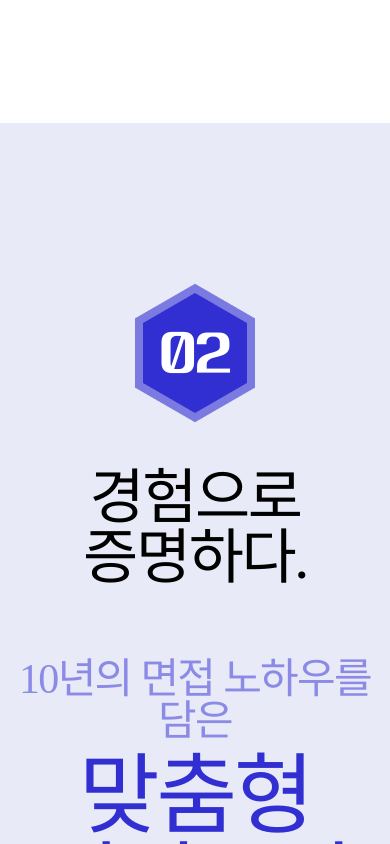
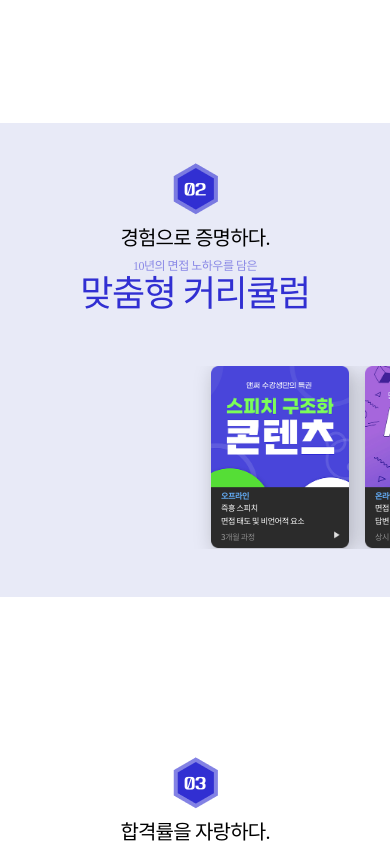
Before and after one commit to Parkminem/answer, a React (Vite) app: page / in a window 390 px wide. Shown: the part 7520-8364 px from the top of the page. Built offline with nearby package versions, Linux system fonts and the light colour scheme; a web font is replaced by a local one.

Commit message:
메인 커리큘럼 모바일 완료

```diff
--- a/src/components/common/MainSubTitle.jsx
+++ b/src/components/common/MainSubTitle.jsx
@@ -1,13 +1,19 @@
-import React from 'react';
+import React, { useState } from 'react';
 import styles from '@/components/common/MainSubTitle.module.scss';
 import classNames from 'classnames/bind';
 import polygon from '@/assets/images/common/polygon01.png';
+import mPolygon from '@/assets/images/mobile/common/mobile_frame.png';
 
 const MainSubTitle = (props) => {
 	const cx = classNames.bind(styles);
+	const width = window.innerWidth;
+	const [mobile, setMobile] = useState(width);
 	return (
 		<div className={cx('main-title')}>
-			<div className={cx('main-title__polygon')} style={{ backgroundImage: `url(${polygon})` }}>
+			<div
+				className={cx('main-title__polygon')}
+				style={{ backgroundImage: `url(${mobile < 401 ? mPolygon : polygon})` }}
+			>
 				<span>{props.number}</span>
 			</div>
 			<div className={cx('main-title__text-box')}>
--- a/src/components/common/MainSubTitle.module.scss
+++ b/src/components/common/MainSubTitle.module.scss
@@ -41,3 +41,33 @@
 		}
 	}
 }
+@media all and (max-width: 400px) {
+	.main-title {
+		width: 100%;
+		&__polygon {
+			width: 45px;
+			height: 52px;
+			span {
+				font-size: 16px;
+				line-height: 18px;
+			}
+		}
+		&__text-box {
+			margin-top: 13px;
+			&__title {
+				font-size: 20px;
+				line-height: 20px;
+			}
+			&__desc {
+				margin-top: 12px;
+				font-size: 12px;
+				line-height: 12px;
+			}
+			&__sub-title {
+				font-size: 36px;
+				line-height: 36px;
+				margin-top: 4px;
+			}
+		}
+	}
+}
--- a/src/components/home/curriculum/CurriculumList.jsx
+++ b/src/components/home/curriculum/CurriculumList.jsx
@@ -1,6 +1,8 @@
-import React from 'react';
+import React, { useState } from 'react';
 import styles from '@/components/home/curriculum/CurriculumList.module.scss';
 import classNames from 'classnames/bind';
+import { Swiper, SwiperSlide } from 'swiper/react';
+import 'swiper/swiper.min.css';
 import curriculum01 from '@/assets/images/image/curriculum01.png';
 import curriculum02 from '@/assets/images/image/curriculum02.png';
 import curriculum03 from '@/assets/images/image/curriculum03.png';
@@ -61,8 +63,37 @@ const info = [
 
 const CurriculumList = () => {
 	const cx = classNames.bind(styles);
+	const width = window.innerWidth;
+	const [mobile, setMobile] = useState(width);
+
+	const swiperParams = {
+		centeredSlides: true,
+		centerInsufficientSlides: true,
+		slidesPerView: 3,
+	};
 	return (
 		<div className={cx('curriculum-list-box')}>
+			{mobile < 401 ? (
+				<Swiper className={cx('swiper-list')} {...swiperParams}>
+					{info.map((i) => {
+						return (
+							<SwiperSlide key={i.id} className={cx('swiper-list__slide')}>
+								<div
+									className={cx('swiper-list__slide-box')}
+									style={{ backgroundImage: `url(${i.bg})` }}
+								>
+									<div className={cx('swiper-list__slide-box__text-box')}>
+										<span className={cx('onoff')}>{i.onoff}</span>
+										<p>{i.text01}</p>
+										<p>{i.text02}</p>
+										<span className={cx('period')}>{i.period}</span>
+									</div>
+								</div>
+							</SwiperSlide>
+						);
+					})}
+				</Swiper>
+			) : (
 				<ul className={cx('curriculum-list-box__list')}>
 					{info.map((i) => {
 						return (
@@ -82,6 +113,7 @@ const CurriculumList = () => {
 						);
 					})}
 				</ul>
+			)}
 		</div>
 	);
 };
--- a/src/components/home/curriculum/CurriculumList.module.scss
+++ b/src/components/home/curriculum/CurriculumList.module.scss
@@ -41,3 +41,50 @@
 		}
 	}
 }
+@media all and (max-width: 400px) {
+	.curriculum-list-box {
+		margin-top: 54.47px;
+		.swiper-list {
+			display: flex;
+			margin-left: 21px;
+			width: 570px;
+			&__slide {
+				margin-right: 16px;
+				width: 138px !important;
+				&-box {
+					width: 138px;
+					height: 183px;
+					background-repeat: no-repeat;
+					background-size: contain;
+					display: flex;
+					flex-direction: column;
+					justify-content: flex-end;
+					filter: drop-shadow(4px 4px 10px rgba(0, 0, 0, 0.25));
+					&__text-box {
+						user-select: none;
+						padding: 0 0 6px 10px;
+						.onoff {
+							color: #66b2ff;
+							font-weight: 700;
+							font-size: 8px;
+							line-height: 12px;
+						}
+						p {
+							color: #ffffff;
+							font-weight: 500;
+							font-size: 8px;
+							line-height: 12px;
+							margin-bottom: 1px;
+						}
+						.period {
+							color: rgba(255, 255, 255, 0.45);
+							font-weight: 500;
+							font-size: 8px;
+							line-height: 12px;
+						}
+					}
+				}
+			}
+		}
+	}
+}
--- a/src/components/home/curriculum/CurriculumWrap.module.scss
+++ b/src/components/home/curriculum/CurriculumWrap.module.scss
@@ -5,3 +5,10 @@
 	flex-direction: column;
 	align-items: center;
 }
+
+@media all and (max-width: 400px) {
+	.curriculum-wrap {
+		padding: 40px 0 48px 0;
+		align-items: flex-start;
+	}
+}
```
Also changed, not shown: src/assets/images/mobile/common/mobile_frame.png (added). Lines whose indentation alone changed are shown as unchanged.
